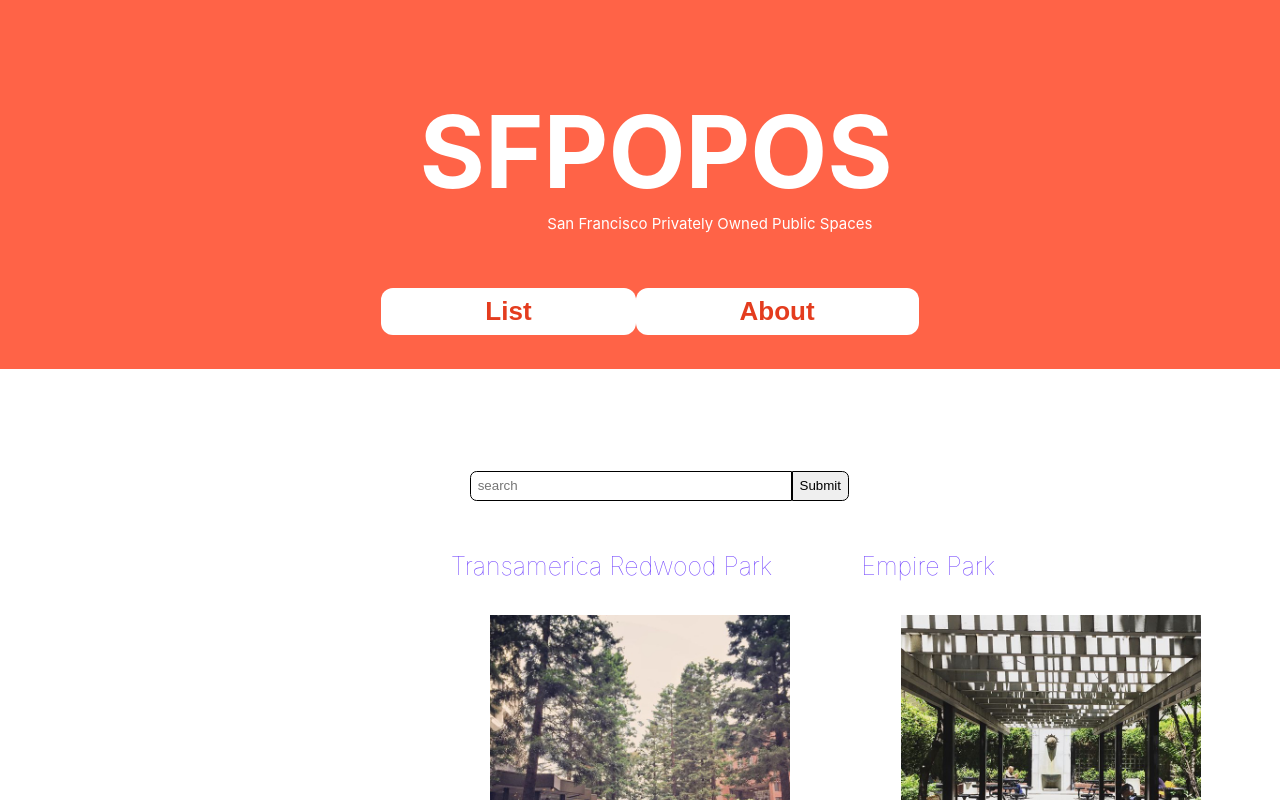
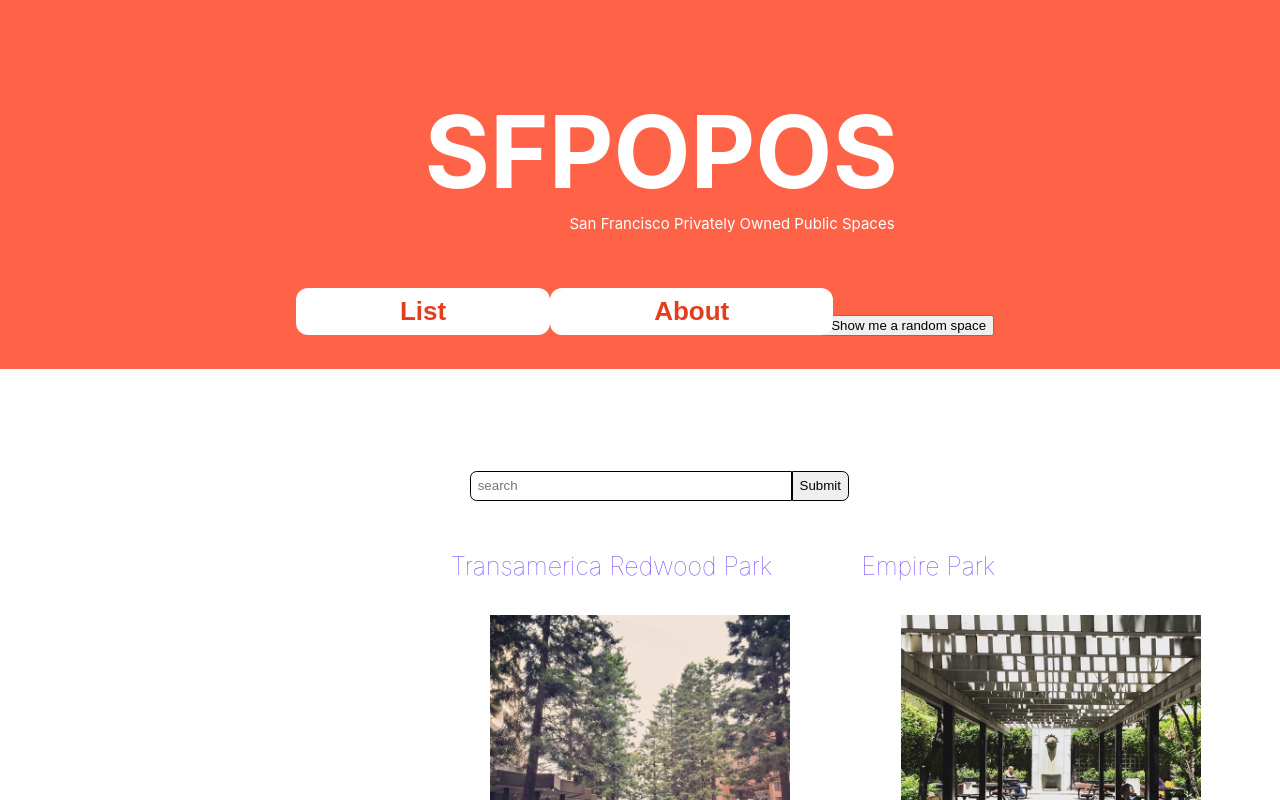
Before and after one commit to sandycamilo/React-App, a React (Create React App) app in the folder sfpopos/: page / in a window 1280 px wide. Shown: the top 800 px of the page. Built offline with nearby package versions, Linux system fonts and the light colour scheme.

Commit message:
random public space

```diff
--- a/sfpopos/src/components/RandomSpace/RandomSpace.js
+++ b/sfpopos/src/components/RandomSpace/RandomSpace.js
@@ -1,12 +1,14 @@
 import React from 'react'
-import { useHistory } from 'react-router-dom'
+import { useHistory } from 'react-router-dom' // hook that we can use with React Router to navigate to a new page.
 import './RandomSpace.css';
-import data from '../../sfpopos-data.json'
+import data from '../../sfpopos-data.json' // to know the length of the list.
 
 function RandomSpace() {
     const history = useHistory()
   return (
         <button onClick={(e) => {
+          // run code here when clicked'
+          // gets a random number from 0 to the length - 1
             const id = Math.floor(Math.random() * data.length)
             history.push(`/details/${id}`)
         }}>Show me a random space</button>
--- a/sfpopos/src/components/Title/Title.js
+++ b/sfpopos/src/components/Title/Title.js
@@ -1,6 +1,7 @@
 import React from 'react' // react must be in scope when using JSX - always import in every component you create
 import './Title.css' // import css file
 import { NavLink } from 'react-router-dom' //component that sets the address to navigate to in our browser's URL bar
+import RandomSpace from '../RandomSpace/RandomSpace'
 
 function Title() {
   return (
@@ -20,6 +21,7 @@ function Title() {
         About
         </button>
         </NavLink>
+        <RandomSpace />
       </div>
       </header>
     </div>
```
Also changed, not shown: sfpopos/src/components/RandomSpace/RandomSpace.css (added).
